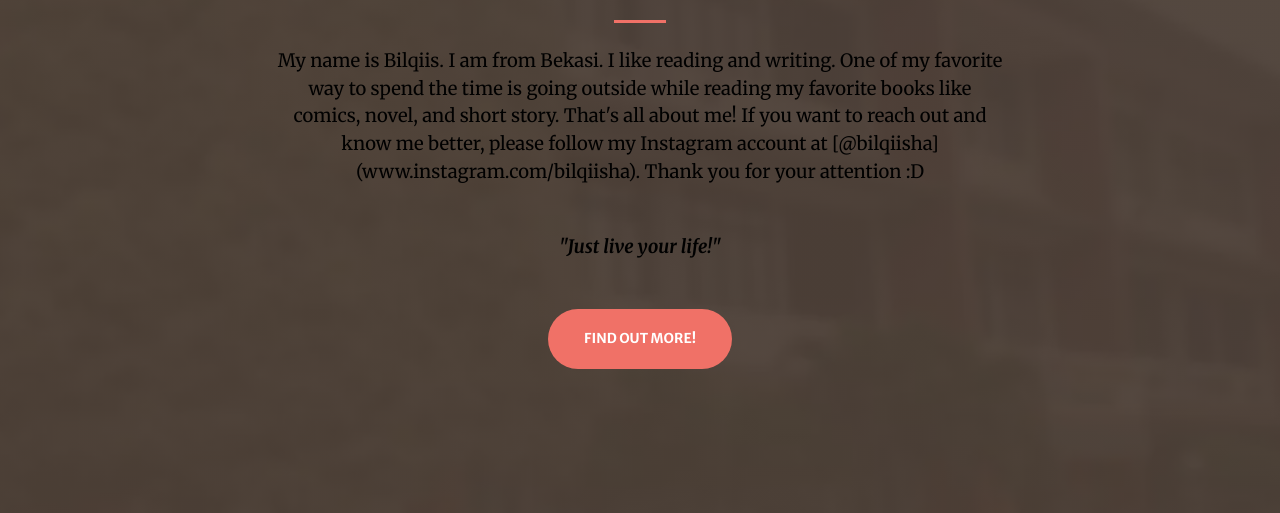
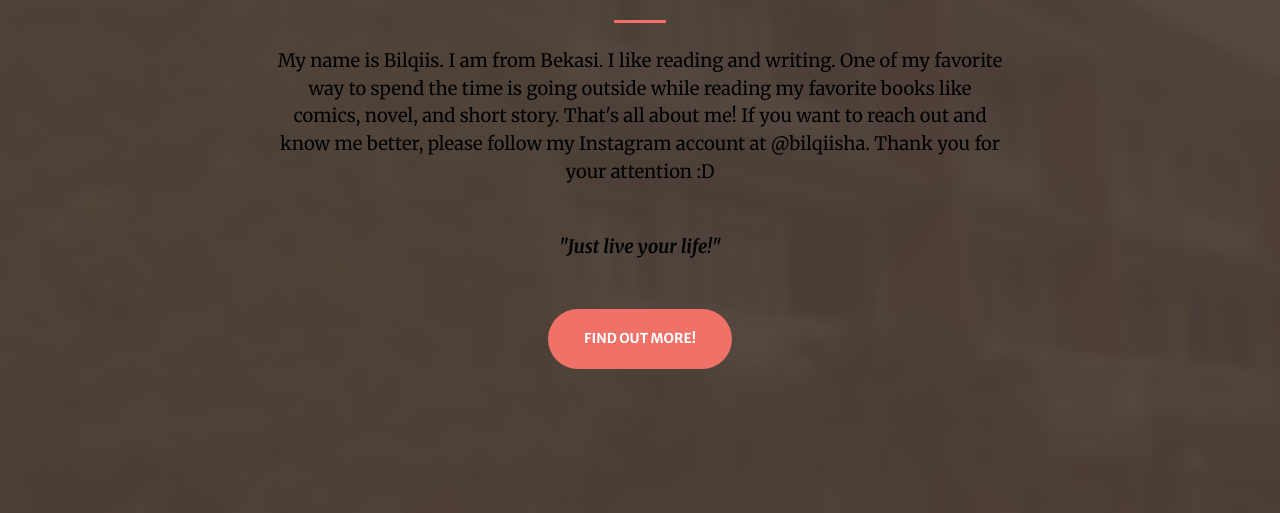
Before and after one commit to bilqiisshahieza/bilqiisshahieza.github.io, a plain HTML site: page index.html in a window 1280 px wide. Shown: the part 287-800 px from the top of the page. Drawn offline with nearby package versions, Linux system fonts and the light colour scheme.

Commit message:
Update index.html

```diff
--- a/index.html
+++ b/index.html
@@ -83,7 +83,7 @@
           <hr class="divider my-4" />
         </div>
         <div class="col-lg-8 mx-auto">
-          <p class="text-faded text-black mb-5">My name is Bilqiis. I am from Bekasi. I like reading and writing. One of my favorite way to spend the time is going outside while reading my favorite books like comics, novel, and short story. That's all about me! If you want to reach out and know me better, please follow my Instagram account at [@bilqiisha](www.instagram.com/bilqiisha). Thank you for your attention :D</p>
+          <p class="text-faded text-black mb-5">My name is Bilqiis. I am from Bekasi. I like reading and writing. One of my favorite way to spend the time is going outside while reading my favorite books like comics, novel, and short story. That's all about me! If you want to reach out and know me better, please follow my Instagram account at @bilqiisha. Thank you for your attention :D</p>
           <p class="text-italic font-weight-bold mb-5">"Just live your life!"</a></p>
           <a class="btn btn-primary btn-xl js-scroll-trigger" href="#about">Find Out More!</a>
         </div>
```
